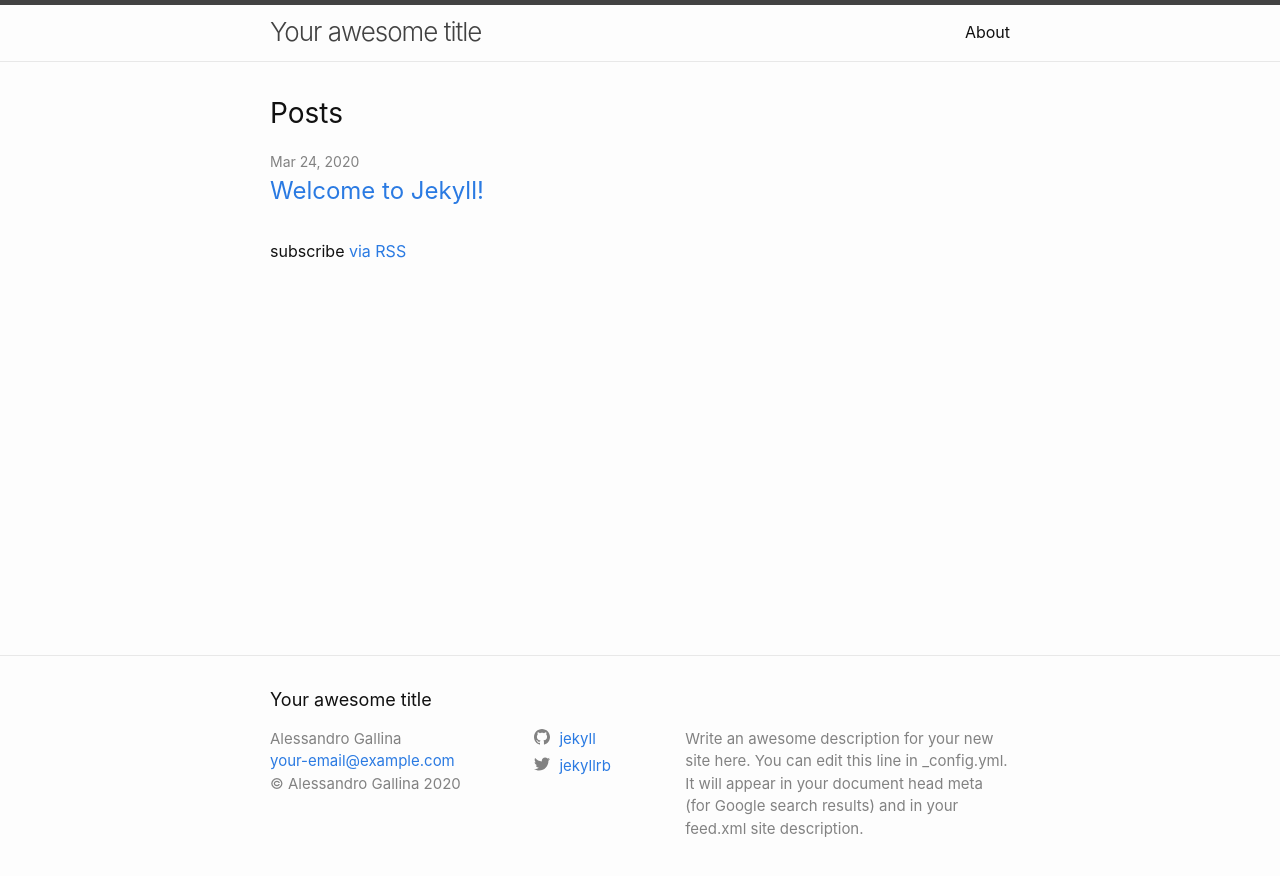
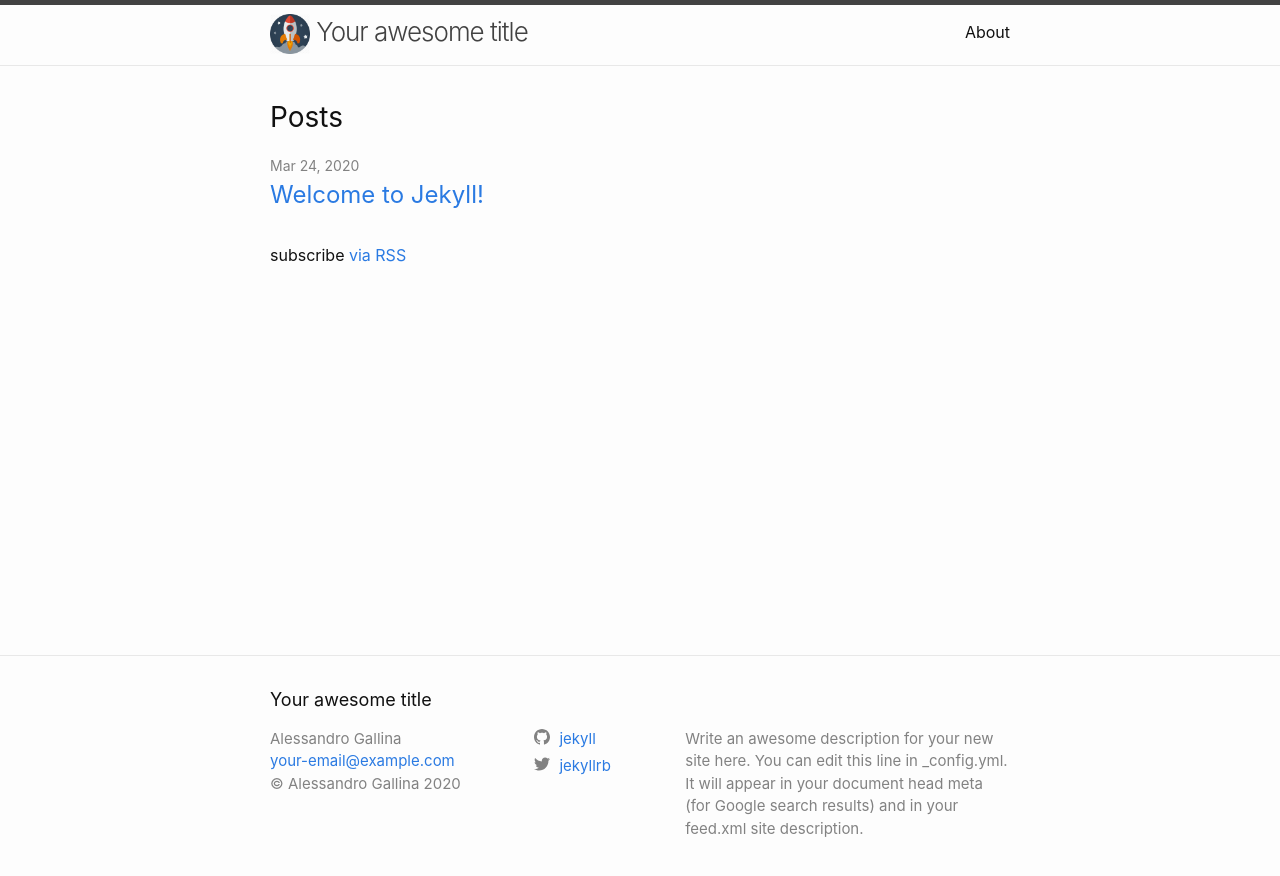
Before and after one commit to laranea/alligalli.github.io, a Jekyll site: the page built from index.markdown, in a window 1280 px wide. Shown: the top 876 px of the page. Built offline with Jekyll 4.4.1, drawn with Linux system fonts in a browser that asks for light colours.

Commit message:
Added logo + site title to header

```diff
--- a/_config.yml
+++ b/_config.yml
@@ -31,6 +31,7 @@ github_username:  jekyll
 
 author: Alessandro Gallina
 copyright: Alessandro Gallina
+title-logo: /images/title-logo.png
 # Build settings
 # theme: minima
 plugins:
--- a/_includes/header.html
+++ b/_includes/header.html
@@ -3,7 +3,18 @@
   <div class="wrapper">
     {%- assign default_paths = site.pages | map: "path" -%}
     {%- assign page_paths = site.header_pages | default: default_paths -%}
+
+    <!--
     <a class="site-title" rel="author" href="{{ "/" | relative_url }}">{{ site.title | escape }}</a>
+    -->
+    <a class="site-title" rel="author" href="{{ '/' |relative_url }}">
+      {%- if site.title-logo -%}
+        <img class="menu-icon" src="{{ site.title-logo | relative_url }}" alt="{{ site.title | escape}}" height="40px">
+        {{ site.title | escape }}
+        {%- else -%}
+          {{ site.title | escape }}
+        {%- endif -%}
+    </a>
 
     {%- if page_paths -%}
       <nav class="site-nav">
--- a/_sass/minima/_layout.scss
+++ b/_sass/minima/_layout.scss
@@ -4,7 +4,7 @@
 .site-header {
   border-top: 5px solid $grey-color-dark;
   border-bottom: 1px solid $grey-color-light;
-  min-height: $spacing-unit * 1.865;
+  min-height: $spacing-unit * 2.0;
 
   // Positioning context for the mobile navigation icon
   position: relative;
```
Also changed, not shown: images/title-logo.png (added).
